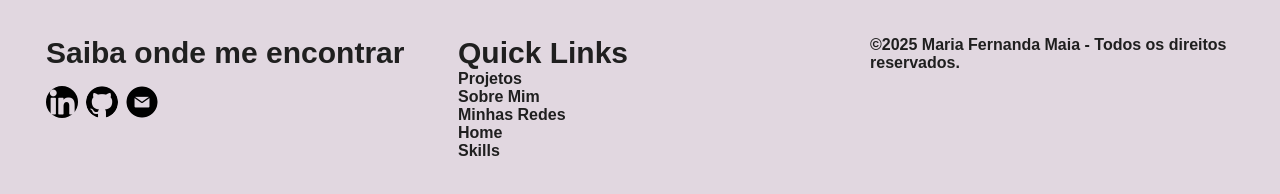
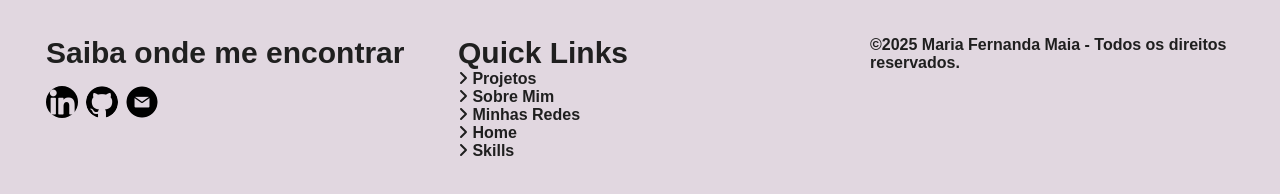
Before and after one commit to mafenandaup/Portifolio-dev, a React (Vite) app in the folder portifolio-main/: page / in a window 1280 px wide. Shown: the part 1561-1755 px from the top of the page. Built offline with nearby package versions, Linux system fonts and the light colour scheme; a web font is replaced by a local one.

Commit message:
refactor: add arrows

```diff
--- a/portifolio-main/src/pages/home/sections/Contact/Contact.jsx
+++ b/portifolio-main/src/pages/home/sections/Contact/Contact.jsx
@@ -3,6 +3,8 @@ import React from 'react';
 import GHLogo from "../../../../assets/imgs/githubicon.png";
 import LKDLogo from "../../../../assets/imgs/linkedinicon.png";
 import EMAILLogo from "../../../../assets/imgs/emailicon.png";
+import { FontAwesomeIcon } from '@fortawesome/react-fontawesome';
+import { faAngleRight } from '@fortawesome/free-solid-svg-icons';
 
 
 function Contact() {
@@ -19,12 +21,23 @@ function Contact() {
                 </div>
                 <div className='social-media'>
                     <h1>Quick Links</h1>
-                    <i className='arrow right'></i><a href='#about'>Projetos</a>
-                    <a href='#about'>Sobre Mim</a>
-                    <a href='#contact'>Minhas Redes</a>
-                    <a href='#home'>Home</a>
-                    <a href='#contact'>Skills</a>
+                    <a href='#projects'>
+                        <FontAwesomeIcon icon={faAngleRight} className='arrow-icon' />  Projetos
+                    </a>
+                    <a href='#about'>
+                        <FontAwesomeIcon icon={faAngleRight} className='arrow-icon' />  Sobre Mim
+                    </a>
+                    <a href='#contact'>
+                        <FontAwesomeIcon icon={faAngleRight} className='arrow-icon' /> Minhas Redes
+                    </a>
+                    <a href='#home'>
+                        <FontAwesomeIcon icon={faAngleRight} className='arrow-icon' />  Home
+                    </a>
+                    <a href='#contact'>
+                        <FontAwesomeIcon icon={faAngleRight} className='arrow-icon' />  Skills
+                    </a>
                 </div>
+
                 <div className='social-media' id='copyright'>
                     <p className='copyright-p'>&copy;2025 Maria Fernanda Maia - Todos os direitos reservados.</p>
                 </div>
```
